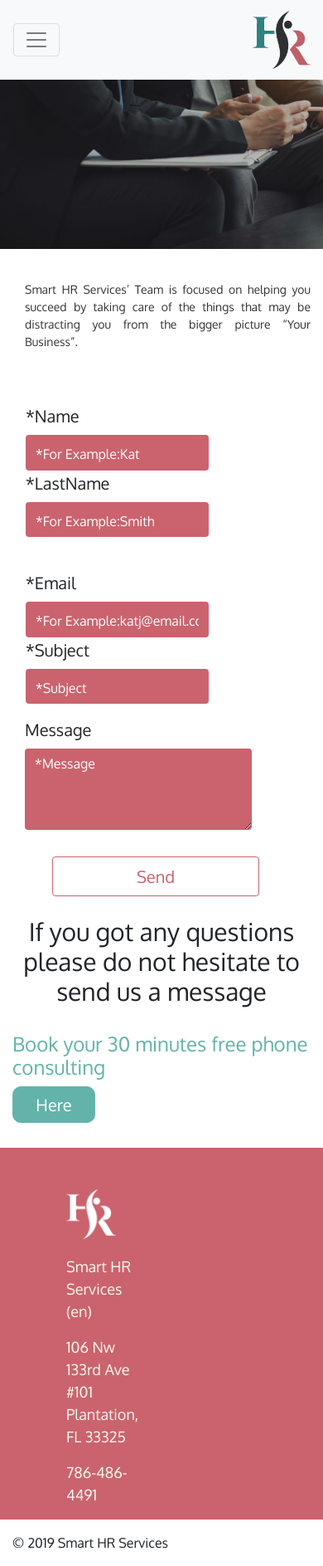
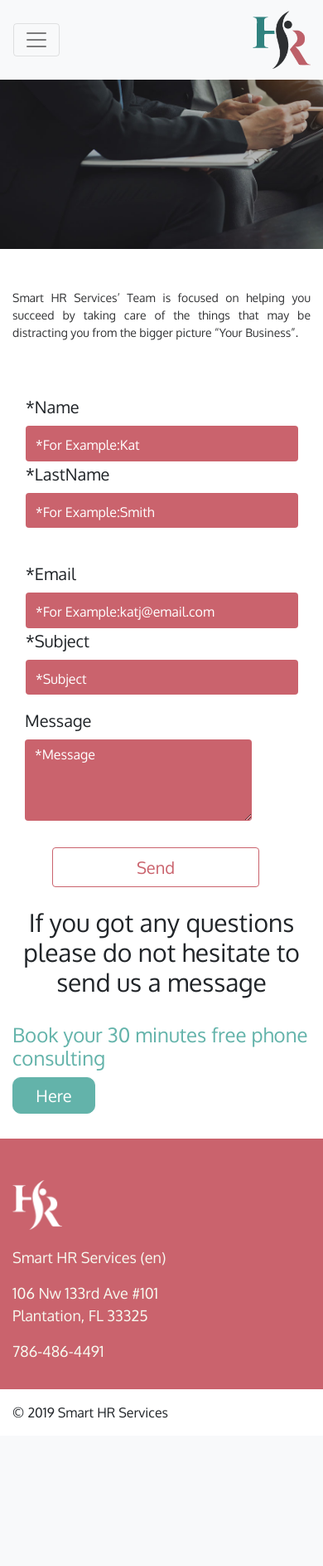
Before and after one commit to Minesto23/smartHR, a Django app: page /contact/ in a window 390 px wide. Shown: the whole page at 83% size. After the commit the page ends 1709 px from the top, so only its background shows below. Run offline with Django 3.2, Linux system fonts and the light colour scheme; data that the repository does not hold is empty; parts of the project's set-up code (start-up, migrations or seed data) failed here and were passed over; some libraries are stand-ins or nearby versions.

Commit message:
deploy master

```diff
--- a/contact/templates/contact/contact.html
+++ b/contact/templates/contact/contact.html
@@ -18,7 +18,7 @@
   <div class="container-fluid ">
       <div class="row">
           <div class="col-12 pb-5 animated wow slideInUp" id="about-us">
-              <h3 style="padding-top: 30px; padding-button:10px;">{% trans Contact %}</h3>
+              <h3 style="padding-top: 30px; padding-bottom:10px;">{% trans Contact %}</h3>
               <p>{% trans "Smart HR Services’ Team is focused on helping you succeed by taking care of the things that may be distracting you from the bigger picture “Your Business”." %}</p>
           </div>
       </div>
@@ -31,7 +31,7 @@
             <form action="" id="send_email" name="sendemail" method="post">
               {% csrf_token %}
               <div class="form-group row">
-                <div class="col-sm-1-12 pl-3">
+                <div class="col-sm-12 col-lg-6 pl-3">
                   <label for="">{% trans "*Name" %}</label>
                   {% if LANGUAGE_CODE == "es" %}
                     {{form_email.name|attr:"placeholder:*Por Ejemplo:Kat"}}
@@ -40,7 +40,7 @@
                   {% endif %}
                 </div>
                 {{form_email.name.errors}}
-                <div class="col-sm-1-12 pl-3">
+                <div class="col-sm-12 col-lg-6 pl-3">
                   <label for="">{% trans "*LastName" %}</label>
                   {% if LANGUAGE_CODE == "es" %}
                     {{form_email.lastname|attr:"placeholder:*Por Ejemplo:Smith"}}
@@ -51,7 +51,7 @@
                 {{form_email.lastname.errors}}
               </div>
               <div class="form-group row pt-4">
-                <div class="col-sm-1-12 pl-3">
+                <div class="col-sm-12 col-lg-6 pl-3">
                     <label for="">{% trans "*Email" %}</label>
                     {% if LANGUAGE_CODE == "es" %}
                       {{form_email.email|attr:"placeholder:*Por Ejemplo:katj@email.com"}}
@@ -60,7 +60,7 @@
                     {% endif %}
                 </div>
                 {{form_email.email.errors}}
-                <div class="col-sm-1-12 pl-3">
+                <div class="col-sm-12 col-lg-6 pl-3">
                     <label for="">{% trans "*Subject" %}</label>
                     {% if LANGUAGE_CODE == "es" %}
                       {{form_email.subject|attr:"placeholder:*Asunto"}}
--- a/core/static/core/css/mobile.css
+++ b/core/static/core/css/mobile.css
@@ -6,7 +6,7 @@
     }
 
     #about-us p{
-        padding-left: 15px;
+        padding-left: 0px;
         padding-right: 0px;
     }
 
@@ -20,12 +20,12 @@
     }
 
     #q_div_l{
-        margin-left: 10px;
+        margin-left: 0px;
         max-width: auto;
     }
 
     #q_div_r{
-        margin-left: 10px;
+        margin-left: 0px;
         margin-right: 0px;
         max-width: auto;
     }
--- a/core/templates/core/base.html
+++ b/core/templates/core/base.html
@@ -85,14 +85,14 @@
      <footer>
         <div class="container-fluid">
           <div class="row justify-content-center" id="footer">
-            <div class="col-4 wow slideInUp" >
+            <div class="col-12 col-lg-4 wow slideInUp" >
                 <img src="{% static 'core/images/logo-blanco.png' %}"  alt="" style="height: 60px; width: 60px;">
               <p style="padding-top: 20px;">Smart HR Services ({{LANGUAGE_CODE}})</p>
               <p>106 Nw 133rd Ave #101 <br>Plantation, FL 33325</p>
               <p>786-486-4491</p>
             </div>
-            <div class="col-4 wow slideInUp" >
-              <div class="row pt-5 mt-5">
+            <div class="col-12 col-lg-4 wow slideInUp" >
+              <div class="row pt-2 pb-2 pt-lg-5 mt-lg-5 justify-content-lg-start justify-content-center">
               {% if LINK_FACEBOOK %}
                 <div class="col-2">
                   <a href="{{LINK_FACEBOOK}}"><img src="{% static 'core/images/facebook.png' %}" alt="" style=" width: 25%;"></a>
```
